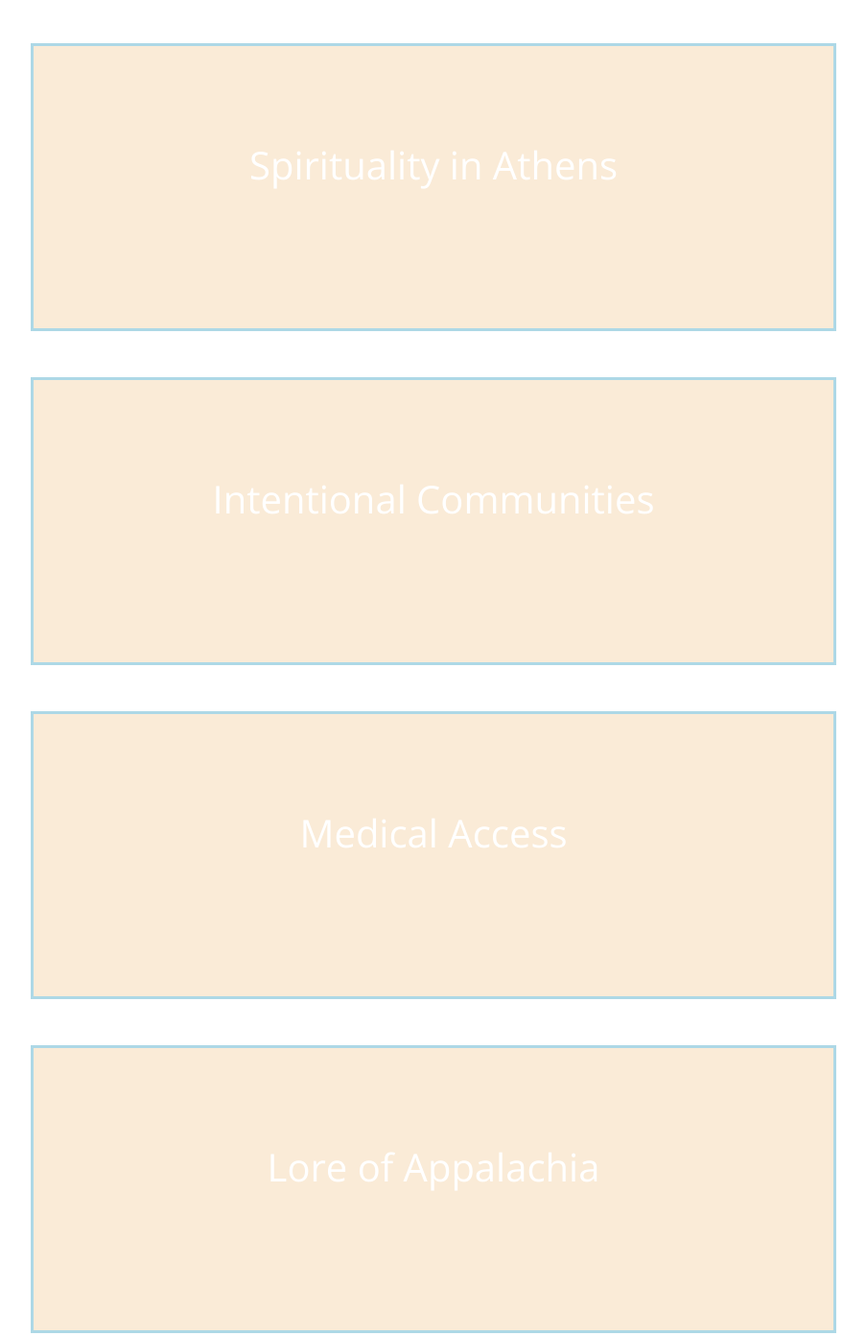
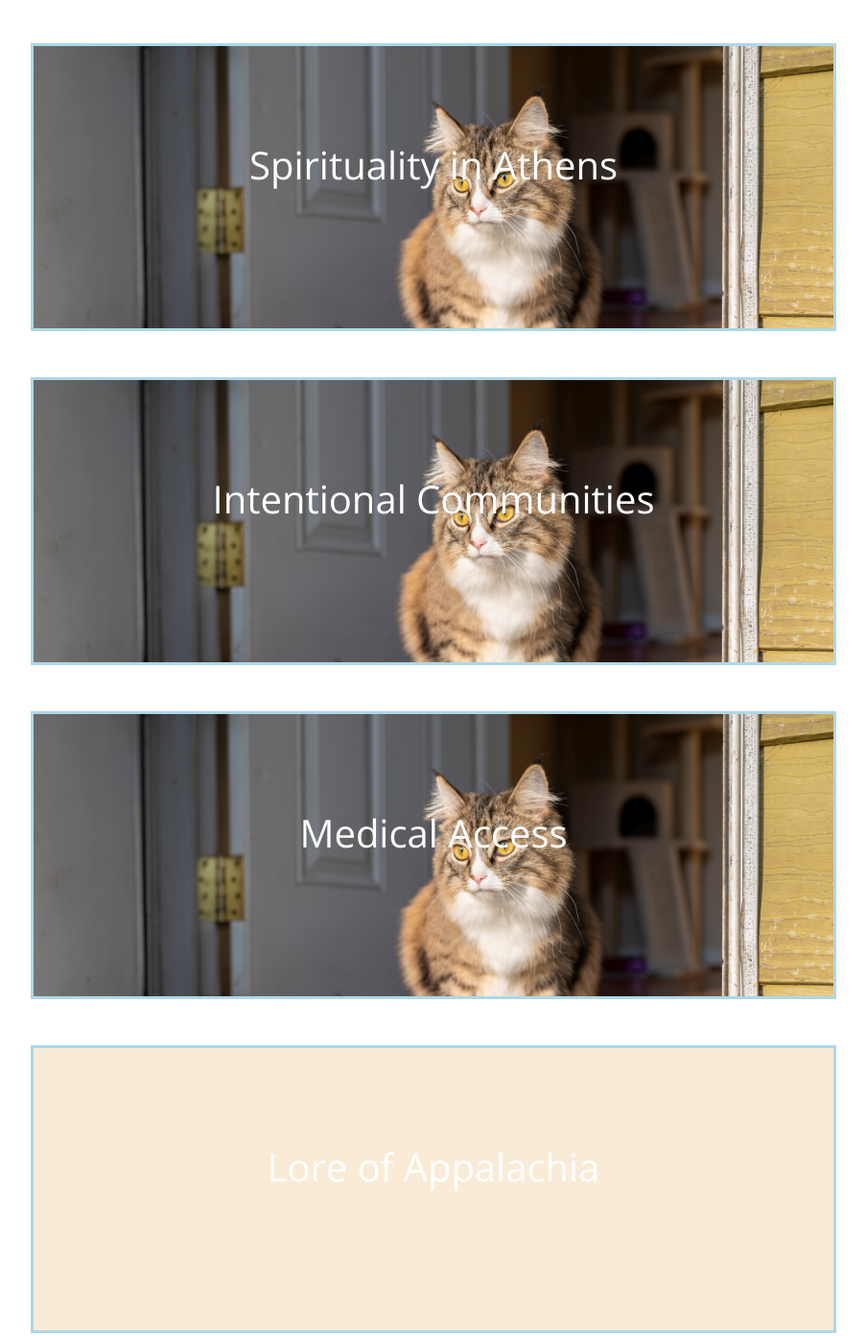
Before and after one commit to Evmfig/new-SOA-2020-homepage, a plain HTML site: page index.html in a window 1280 px wide. Shown: the part 1035-2427 px from the top of the page at 96% size, without its empty margins (188-1091 px from the left). Drawn offline with nearby package versions, Linux system fonts and the light colour scheme.

Commit message:
story block image changes
I changed Pym's image name, added a subclass "sb#"

```diff
--- a/css/style.css
+++ b/css/style.css
@@ -49,8 +49,6 @@ footer {
 }
 
 .story-block {
-    background: url(../img/20200328_Quarantine_005.jpg);
-    background-size: cover;
     margin: auto;
     width: 70%;
     height: 300px;
@@ -58,6 +56,31 @@ footer {
     background-color: antiquewhite;
     padding: 100px 0;
     text-align: center;
+}
+
+.sb1 {
+    background: url(../img/pymthecat.jpg);
+    background-size: cover;
+}
+
+.sb2 {
+    background: url(../img/pymthecat.jpg);
+    background-size: cover;
+}
+
+.sb3 {
+    background: url(../img/pymthecat.jpg);
+    background-size: cover;
+}
+
+.sb4 {
+    background: url(../img/pymthecat.jpg);
+    background-size: cover;
+}
+
+.sb4 {
+    background: url(../img/pymthecat.jpg);
+    background-size: cover;
 }
 
 /* ------------  Media queries ------------  */
--- a/index.html
+++ b/index.html
@@ -56,31 +56,31 @@
         </div>
 
         <a href="#">
-            <div class="story-block mt-5">
+            <div class="story-block sb1 mt-5">
                 <h1>Athens Veterans</h1>
             </div>
         </a>
 
         <a href="#">
-            <div class="story-block mt-5">
+            <div class="story-block sb2 mt-5">
                 <h1>Spirituality in Athens</h1>
             </div>
         </a>
 
         <a href="#">
-            <div class="story-block mt-5">
+            <div class="story-block sb3 mt-5">
                 <h1>Intentional Communities</h1>
             </div>
         </a>
 
         <a href="#">
-            <div class="story-block mt-5">
+            <div class="story-block sb4 mt-5">
                 <h1>Medical Access</h1>
             </div>
         </a>
 
         <a href="#">
-            <div class="story-block mt-5">
+            <div class="story-block sb5 mt-5">
                 <h1>Lore of Appalachia</h1>
             </div>
         </a>
```
Also changed, not shown: ._index.html (added), img/pymthecat.jpg (added).
